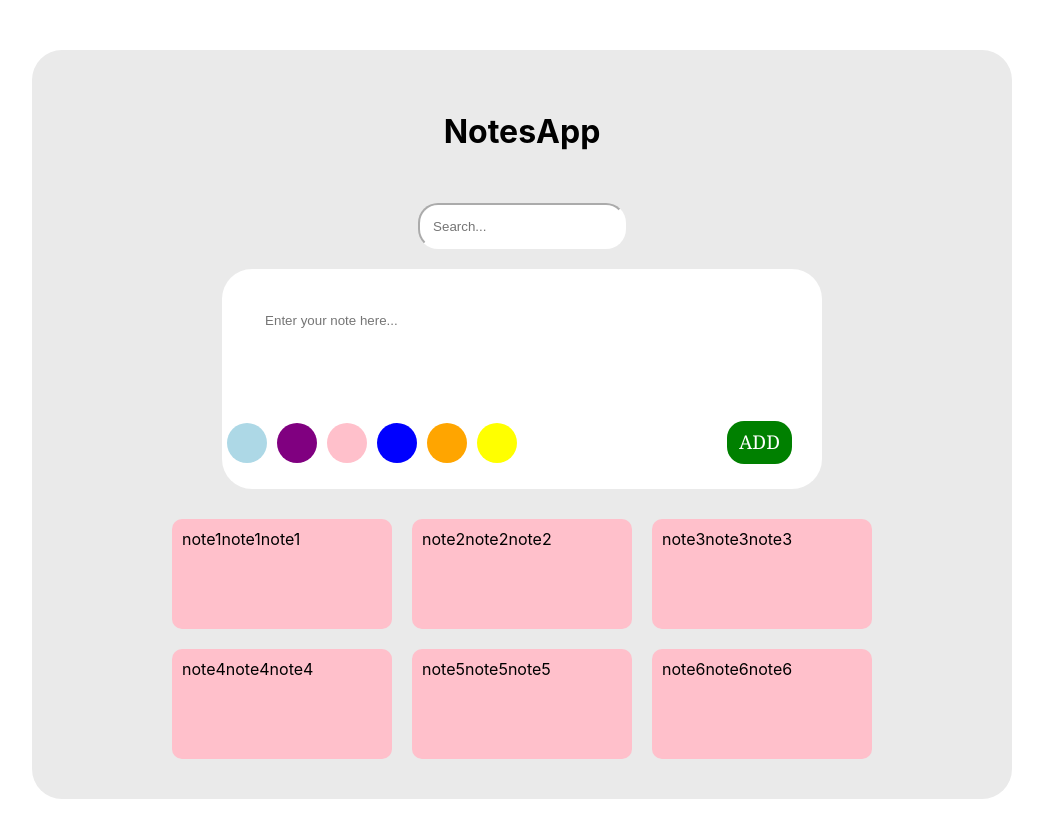
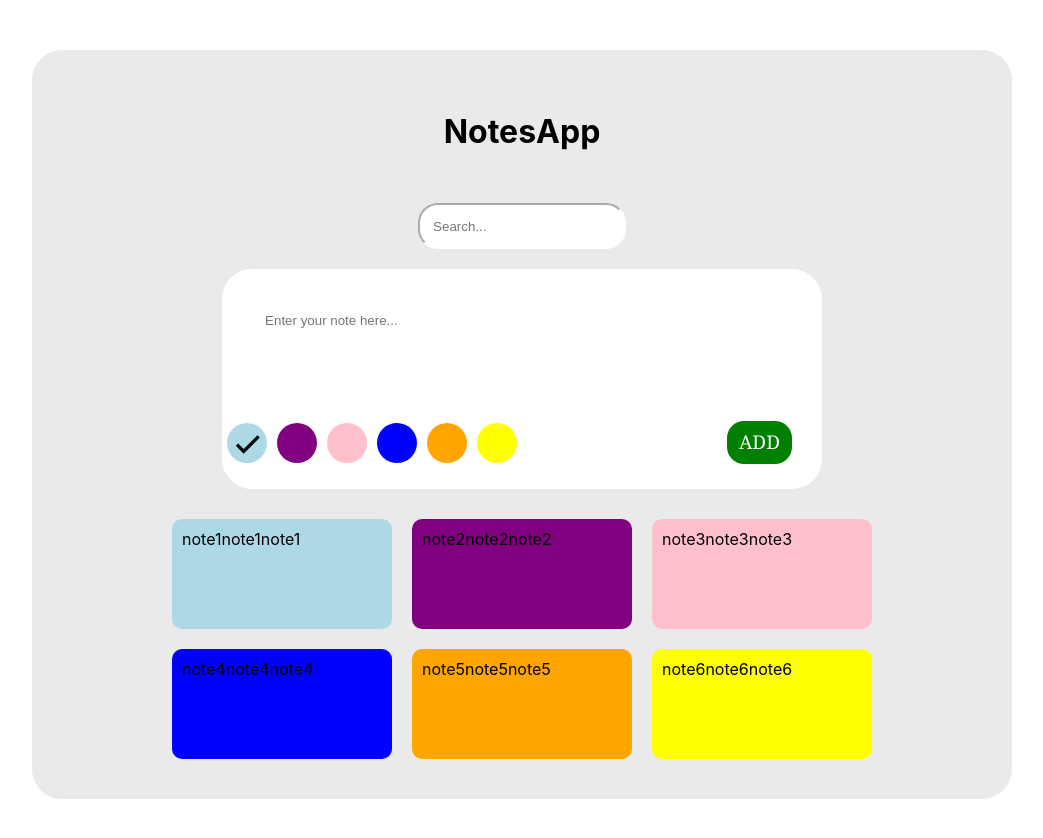
Before and after one commit to yasin-altunisik/note-app-redux, a React (Create React App) app: page / in a window 1280 px wide. Shown: the top 838 px of the page, without its empty margins (118-1161 px from the left). Built offline with nearby package versions, Linux system fonts and the light colour scheme.

Commit message:
color checker state errors

```diff
--- a/package.json
+++ b/package.json
@@ -3,12 +3,16 @@
   "version": "0.1.0",
   "private": true,
   "dependencies": {
+    "@emotion/react": "^11.10.5",
+    "@emotion/styled": "^11.10.5",
     "@reduxjs/toolkit": "^1.8.6",
     "@testing-library/jest-dom": "^5.16.5",
     "@testing-library/react": "^13.4.0",
     "@testing-library/user-event": "^13.5.0",
+    "framer-motion": "^7.6.2",
     "react": "^18.2.0",
     "react-dom": "^18.2.0",
+    "react-icons": "^4.6.0",
     "react-redux": "^8.0.4",
     "react-scripts": "5.0.1",
     "web-vitals": "^2.1.4",
--- a/src/App.css
+++ b/src/App.css
@@ -60,13 +60,16 @@
   height: 40px;
   width: 40px;
   border-radius: 50%;
+  display: flex;
+  align-items: center;
+  justify-content: center;
 }
 
 .colors:hover {
   box-shadow: rgb(0, 0, 0) 5px 5px 15px 5px;
 }
 
-.colors:active{
+.colors:active {
   box-shadow: rgb(0, 0, 0) 5px 5px 15px 15px;
 }
 
--- a/src/components/AddNote.js
+++ b/src/components/AddNote.js
@@ -11,6 +11,10 @@ function AddNote() {
 
     const handleSubmit = (event) => {
         event.preventDefault();
+        if(addedNote === ""){
+            alert("Please add note!")
+            return
+        }
         dispatch(addNote(addedNote))
         setAddedNote("");
     }
--- a/src/components/Colors.js
+++ b/src/components/Colors.js
@@ -1,22 +1,41 @@
 import React from "react";
+import { BiCheck } from "react-icons/bi";
+import { useState } from "react";
 
 function Colors() {
-    const data = [
-        { id: 1, color: "lightblue" },
-        { id: 2, color: "purple" },
-        { id: 3, color: "pink" },
-        { id: 4, color: "blue" },
-        { id: 5, color: "orange" },
-        { id: 6, color: "yellow" },
-    ]
+  const [data, setData] = useState([
+    { id: 1, color: "lightblue", check: true },
+    { id: 2, color: "purple", check: false },
+    { id: 3, color: "pink", check: false },
+    { id: 4, color: "blue", check: false },
+    { id: 5, color: "orange", check: false },
+    { id: 6, color: "yellow", check: false },
+  ]);
 
-    return (
-        <div id="colorsSpan">
-            {data.map((color) => (
-                <div className="colors" key={color.id} style={{ backgroundColor: color.color }}></div>
-            ))}
+  return (
+    <div id="colorsSpan">
+      {data.map((color) => (
+        <div
+          className="colors"
+          key={color.id}
+          style={{ backgroundColor: color.color }}
+          onClick={(color) => {
+            let newArr = [...data];
+            console.log(newArr);
+            newArr[color.id - 1] = {
+              id: color.id,
+              color: "yellow",
+              check: true,
+            };
+            console.log(newArr);
+            setData(newArr);
+          }}
+        >
+          {color.check && <BiCheck size={40} />}
         </div>
-    )
+      ))}
+    </div>
+  );
 }
 
-export default Colors
+export default Colors;
--- a/src/components/Notes.js
+++ b/src/components/Notes.js
@@ -9,7 +9,7 @@ function Notes() {
     return (
         <div className="notesDiv">
             {textOfNote.map((note) => (
-                <div className="notes" key={note.id}>
+                <div className="notes" key={note.id} style={{backgroundColor: note.noteCardColour}}>
                     <div>{note.noteText}</div>
                 </div>
             ))}
--- a/src/index.js
+++ b/src/index.js
@@ -10,9 +10,9 @@ import { store } from "./redux/store"
 const root = ReactDOM.createRoot(document.getElementById('root'));
 root.render(
   <React.StrictMode>
-    <Provider store={store}>
-      <App />
-    </Provider>
+      <Provider store={store}>
+        <App />
+      </Provider>
   </React.StrictMode>
 );
 
--- a/src/redux/note/noteSlice.js
+++ b/src/redux/note/noteSlice.js
@@ -4,12 +4,12 @@ const noteSlice = createSlice({
     name: "note",
     initialState: {
         value: [
-            { id: 1, noteText: "note1note1note1" },
-            { id: 2, noteText: "note2note2note2" },
-            { id: 3, noteText: "note3note3note3" },
-            { id: 4, noteText: "note4note4note4" },
-            { id: 5, noteText: "note5note5note5" },
-            { id: 6, noteText: "note6note6note6" },
+            { id: 1, noteText: "note1note1note1", noteCardColour: "lightblue" },
+            { id: 2, noteText: "note2note2note2", noteCardColour: "purple" },
+            { id: 3, noteText: "note3note3note3", noteCardColour: "pink" },
+            { id: 4, noteText: "note4note4note4", noteCardColour: "blue" },
+            { id: 5, noteText: "note5note5note5", noteCardColour: "orange" },
+            { id: 6, noteText: "note6note6note6", noteCardColour: "yellow" },
         ],
     },
     reducers: {
```
Also changed, not shown: 2 other files (tests, documents, lock files or other folders).
